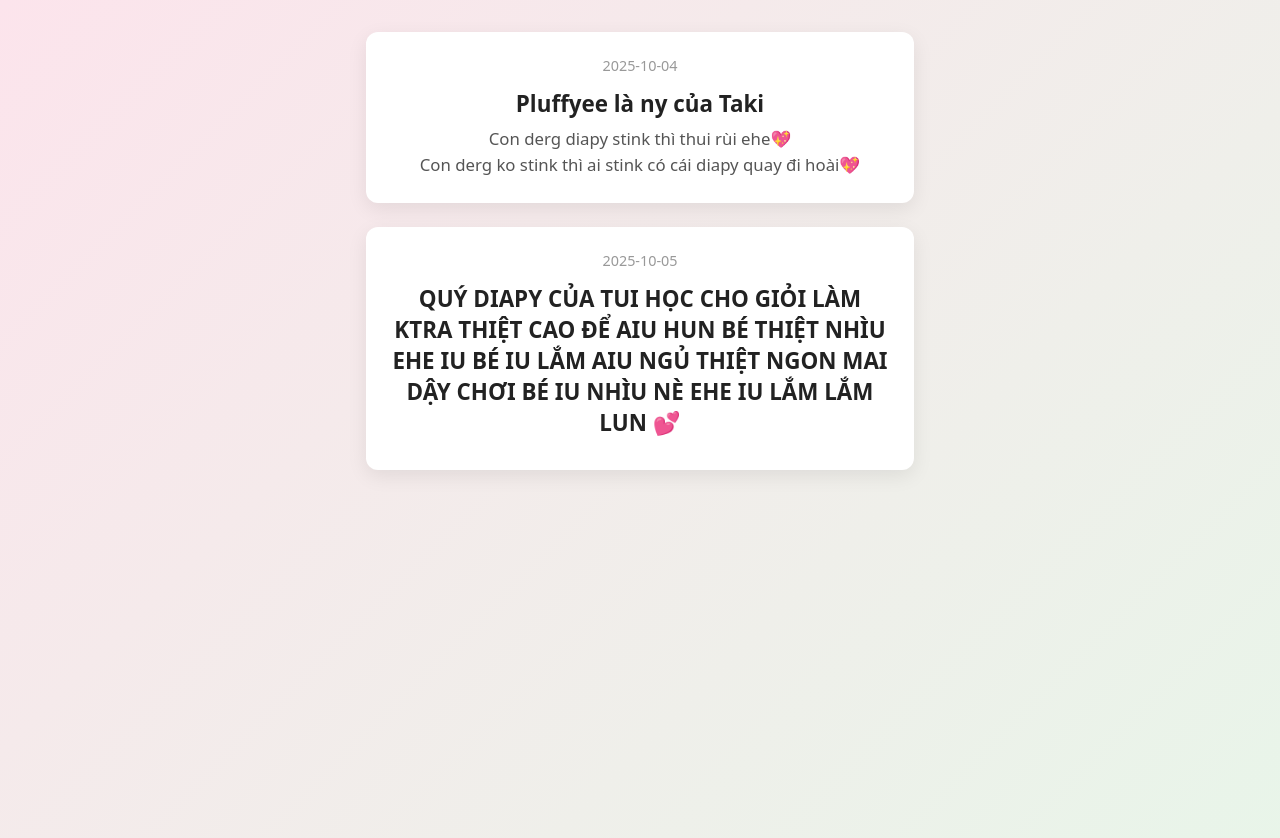
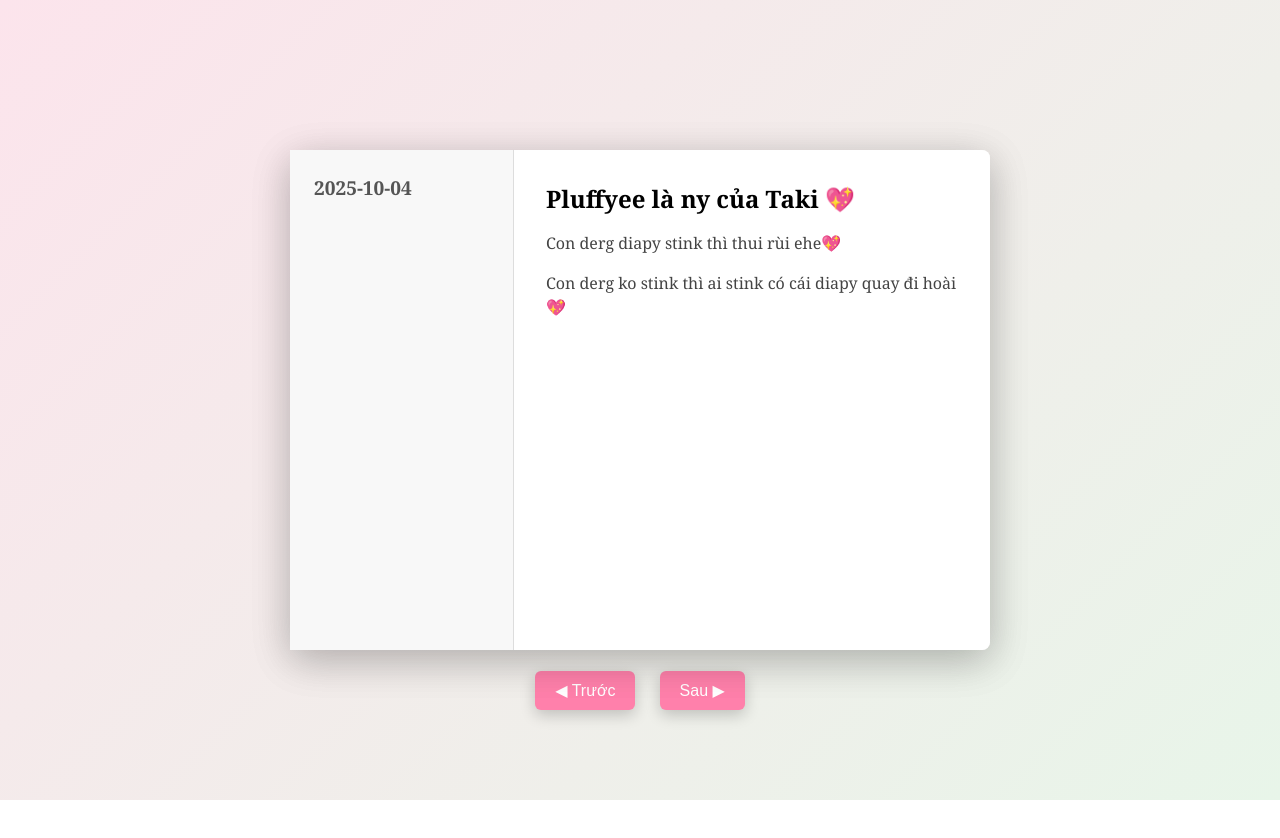
Before and after one commit to bpsos/lover, a plain HTML site: page index.html in a window 1280 px wide. After the commit the page ends 800 px from the top, so only its background shows below. Drawn offline with Linux system fonts and the light colour scheme.

Commit message:
Update index.html

```diff
--- a/index.html
+++ b/index.html
@@ -6,51 +6,152 @@
   <title>Pluffyee & Taki Diary</title>
   <style>
     body {
-      font-family: system-ui, -apple-system, "Segoe UI", Roboto, "Helvetica Neue", Arial;
+      font-family: "Georgia", serif;
+      background: linear-gradient(135deg, #fce4ec 0%, #e8f5e9 100%);
+      margin: 0;
       display: flex;
-      flex-direction: column;
+      justify-content: center;
       align-items: center;
-      justify-content: flex-start;
       min-height: 100vh;
-      margin: 0;
+      overflow: hidden;
+    }
+
+    .book {
+      width: 700px;
+      height: 500px;
+      perspective: 2000px;
+      position: relative;
+    }
+
+    .page {
+      width: 100%;
+      height: 100%;
+      background: #fff;
+      border-radius: 8px;
+      box-shadow: 0 10px 40px rgba(0,0,0,0.15);
+      position: absolute;
+      top: 0;
+      left: 0;
+      transform-origin: left center;
+      transition: transform 1s ease;
+      display: flex;
+      flex-direction: row;
+    }
+
+    .page .date {
+      width: 25%;
+      background: #f8f8f8;
+      border-right: 1px solid #ddd;
+      padding: 1.5rem;
+      font-weight: bold;
+      font-size: 1.2rem;
+      color: #555;
+    }
+
+    .page .content {
+      flex: 1;
       padding: 2rem;
-      background: linear-gradient(135deg, #fce4ec 0%, #e8f5e9 100%);
-      color: #222;
     }
-    .card {
-      background: white;
-      padding: 1.5rem;
-      border-radius: 12px;
-      box-shadow: 0 6px 20px rgba(0,0,0,0.08);
+
+    .page h1 {
+      font-size: 1.5rem;
+      margin: 0 0 1rem;
+    }
+
+    .page p {
+      font-size: 1rem;
+      line-height: 1.5;
+      color: #444;
+    }
+
+    /* Page flip effect */
+    .page.flipped {
+      transform: rotateY(-180deg);
+      z-index: 0;
+    }
+
+    /* Stack pages nicely */
+    .page:nth-child(1) { z-index: 3; }
+    .page:nth-child(2) { z-index: 2; }
+    .page:nth-child(3) { z-index: 1; }
+
+    /* Navigation buttons */
+    .controls {
+      position: absolute;
+      bottom: -60px;
+      width: 100%;
       text-align: center;
-      margin-bottom: 1.5rem;
-      max-width: 500px;
-      width: 100%;
     }
-    h1 { margin: 0 0 0.5rem; font-size: 1.4rem; }
-    p { margin: 0.2rem 0; font-size: 1.05rem; color: #555; }
-    .date {
-      font-size: 0.9rem;
-      color: #999;
-      margin-bottom: 0.8rem;
+
+    button {
+      background: #ff80ab;
+      color: white;
+      border: none;
+      padding: 10px 20px;
+      margin: 0 10px;
+      font-size: 1rem;
+      border-radius: 6px;
+      cursor: pointer;
+      box-shadow: 0 5px 15px rgba(0,0,0,0.2);
+    }
+    button:hover {
+      background: #f06292;
     }
   </style>
 </head>
 <body>
-  <!-- Entry 1 -->
-  <div class="card">
-    <div class="date">2025-10-04</div>
-    <h1>Pluffyee là ny của Taki</h1>
-    <p>Con derg diapy stink thì thui rùi ehe💖</p>
-    <p>Con derg ko stink thì ai stink có cái diapy quay đi hoài💖</p>
+  <div class="book">
+    <div class="page">
+      <div class="date">2025-10-04</div>
+      <div class="content">
+        <h1>Pluffyee là ny của Taki 💖</h1>
+        <p>Con derg diapy stink thì thui rùi ehe💖</p>
+        <p>Con derg ko stink thì ai stink có cái diapy quay đi hoài💖</p>
+      </div>
+    </div>
+
+    <div class="page">
+      <div class="date">2025-10-05</div>
+      <div class="content">
+        <h1>Nhật ký tình iu 🐾</h1>
+        <p>QUÝ DIAPY CỦA TUI HỌC CHO GIỎI LÀM KTRA THIỆT CAO ĐỂ AIU HUN BÉ THIỆT NHÌU EHE IU BÉ IU LẮM AIU NGỦ THIỆT NGON MAI DẬY CHƠI BÉ IU NHÌU NÈ EHE IU LẮM LẮM LUN</p>
+      </div>
+    </div>
+
+
+    <div class="controls">
+      <button onclick="prevPage()">◀ Trước</button>
+      <button onclick="nextPage()">Sau ▶</button>
+    </div>
   </div>
 
-  <!-- Entry 2 -->
-  <div class="card">
-    <div class="date">2025-10-05</div>
-    <h1>QUÝ DIAPY CỦA TUI HỌC CHO GIỎI LÀM KTRA THIỆT CAO ĐỂ AIU HUN BÉ THIỆT NHÌU EHE IU BÉ IU LẮM AIU NGỦ THIỆT NGON MAI DẬY CHƠI BÉ IU NHÌU NÈ EHE IU LẮM LẮM LUN 💕</h1>
-  </div>
+  <script>
+    let current = 0;
+    const pages = document.querySelectorAll(".page");
 
+    function showPage(index) {
+      pages.forEach((page, i) => {
+        if (i < index) {
+          page.classList.add("flipped");
+        } else {
+          page.classList.remove("flipped");
+        }
+      });
+    }
 
+    function nextPage() {
+      if (current < pages.length) {
+        current++;
+        showPage(current);
+      }
+    }
+
+    function prevPage() {
+      if (current > 0) {
+        current--;
+        showPage(current);
+      }
+    }
+  </script>
 </body>
 </html>
```
